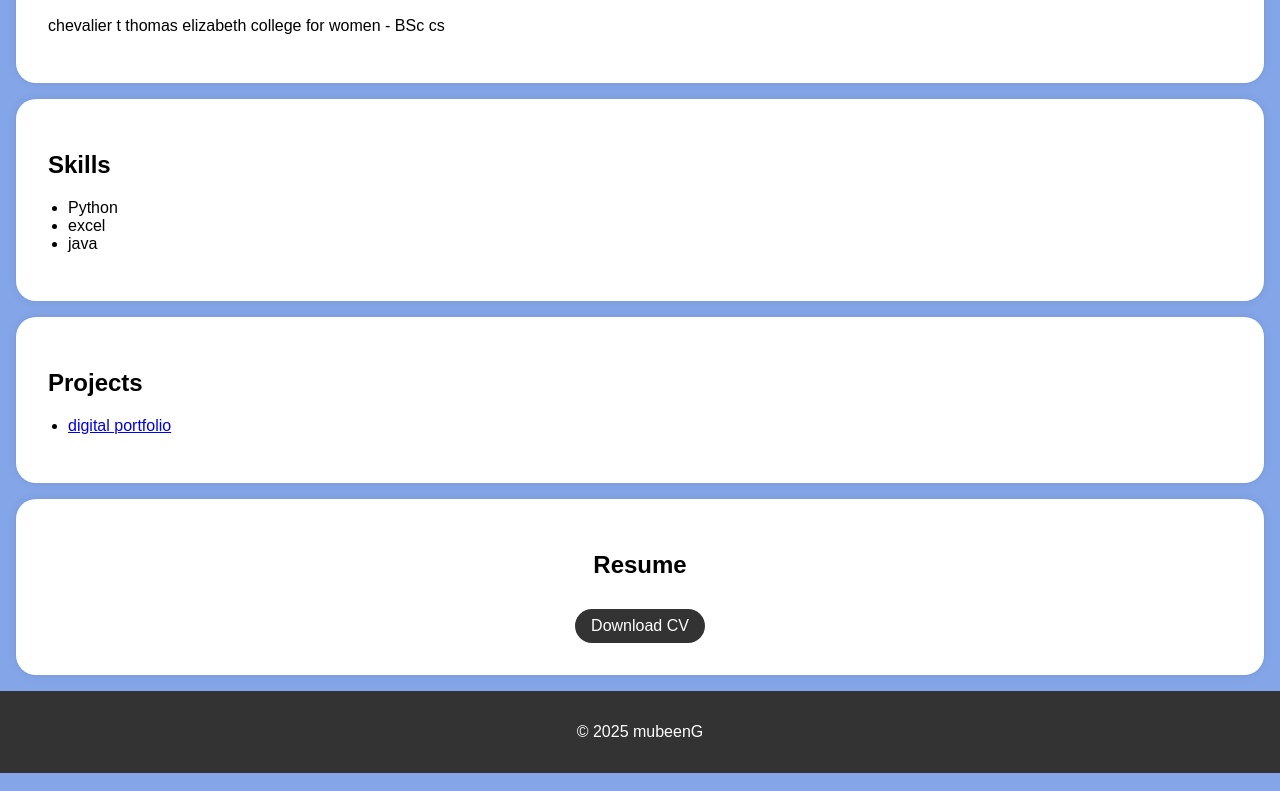
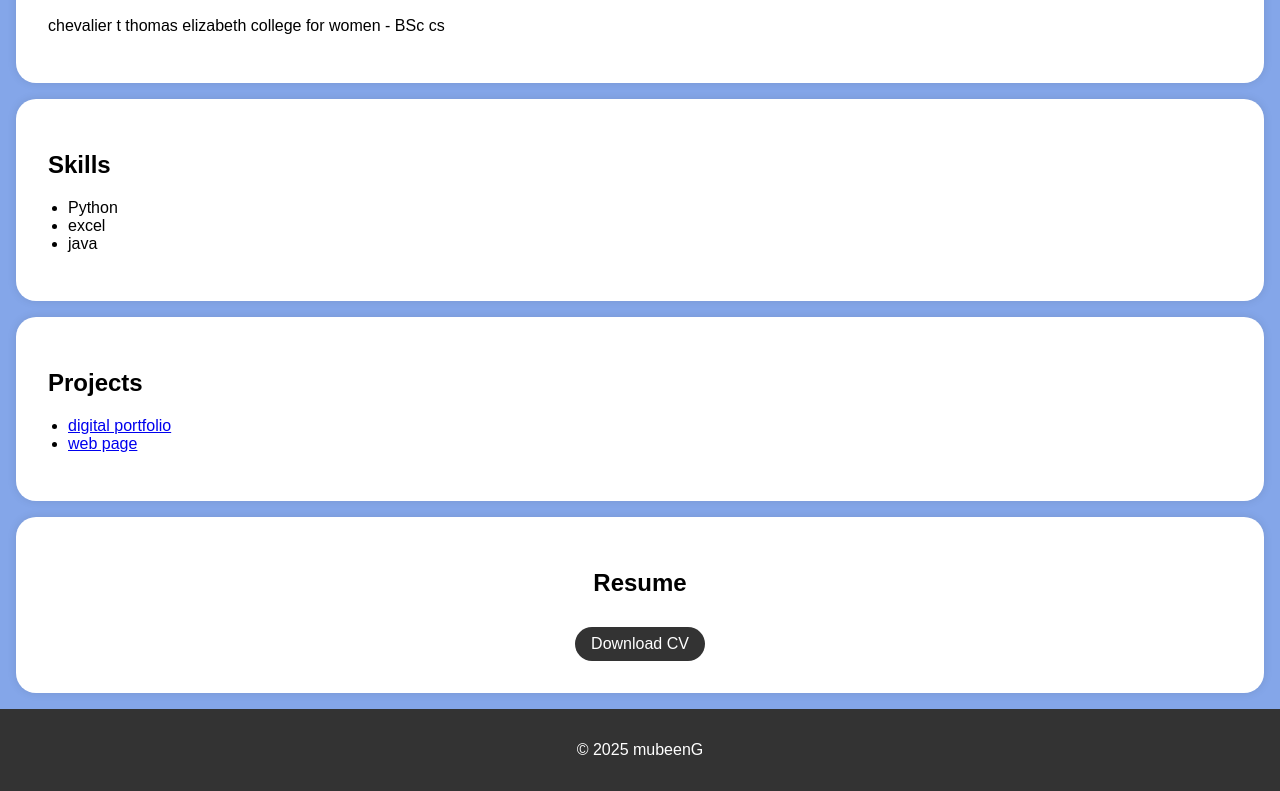
Before and after one commit to Mubeenghouse/DIGITALPORTFOLIO, a plain HTML site: page index.html in a window 1280 px wide. Shown: the part 547-1338 px from the top of the page. Drawn offline with Linux system fonts and the light colour scheme.

Commit message:
Update index.html

```diff
--- a/index.html
+++ b/index.html
@@ -146,6 +146,7 @@
              <ul>
 
                  <li><a href="index.html">digital portfolio</a></li>
+<li><a href="index2.html">web page</a></li>
                  <!-- Add more project links here -->
              </ul>
          </div>
```
